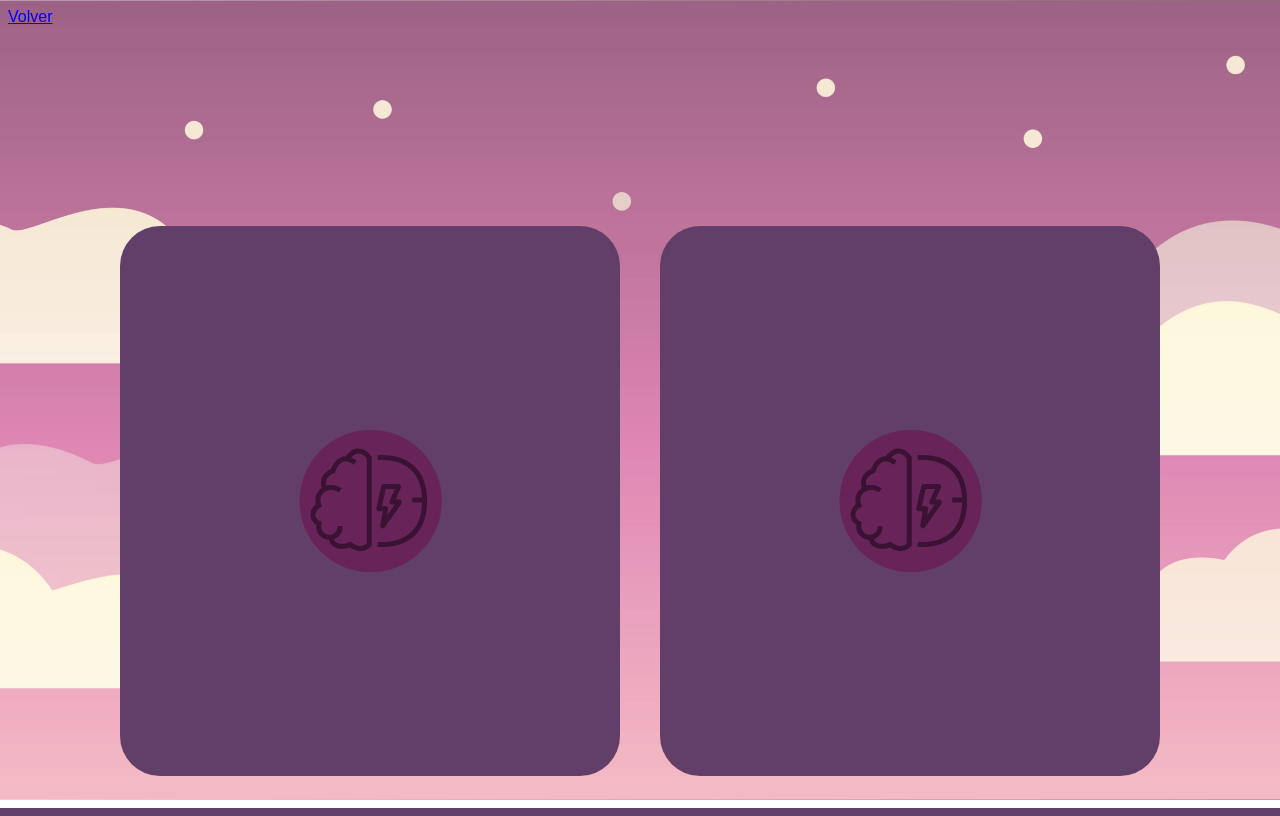
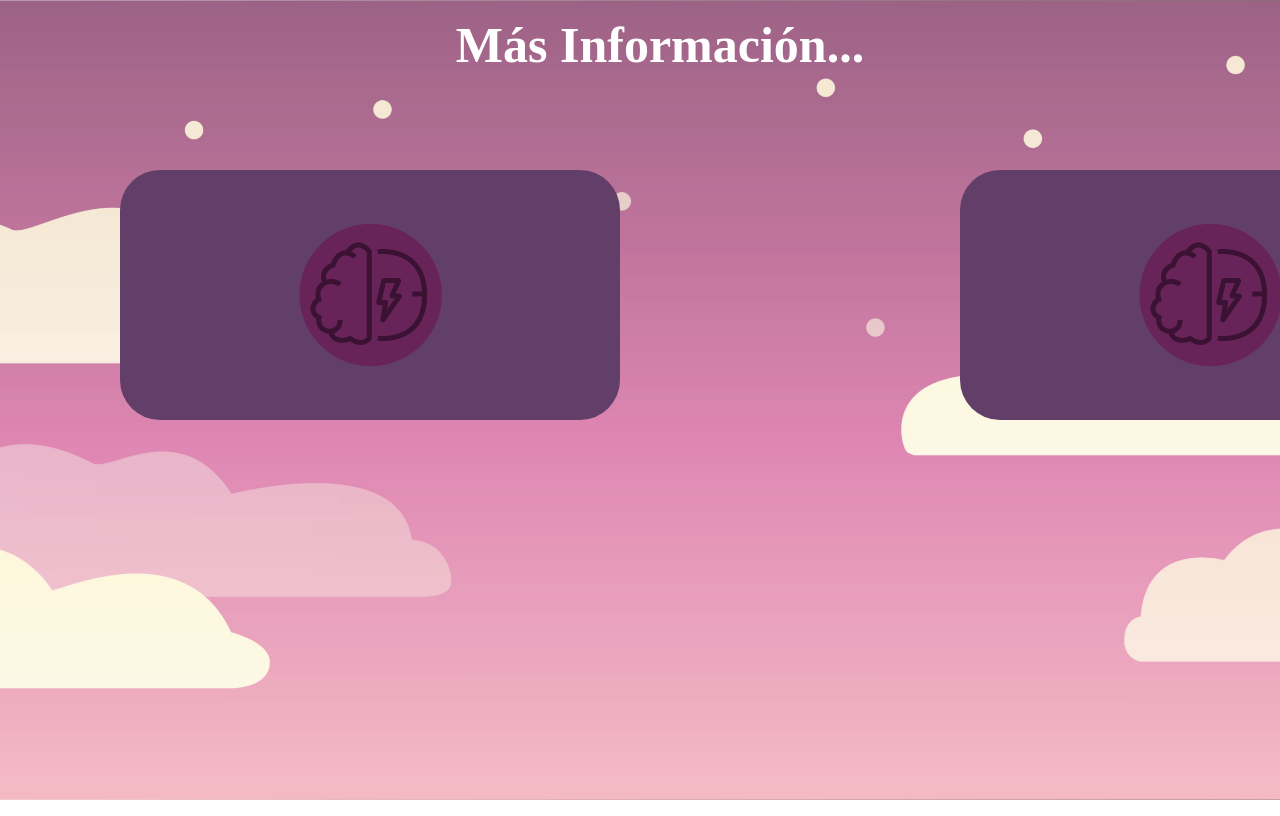
Before and after one commit to Valencua/EpiCare, a PHP site: the page made by workspace/Sitio/html/Infórmate.html in a window 1280 px wide; the page is wider, and only the part inside the window is pictured. Run offline with PHP 8.4, Linux system fonts and the light colour scheme.

Commit message:
Pantalla de Información - Flecha - Título - Reorganización

```diff
--- a/workspace/Sitio/html/Infórmate.html
+++ b/workspace/Sitio/html/Infórmate.html
@@ -9,9 +9,15 @@
       <link rel="stylesheet" href="styles.css">
   </head>
   <body>
-    <div class="flecha">
-        <a href="Lobby.html">Volver</a>
-    </div>
+    <header class="flecha">
+        <ul style="display: flex; list-style: none; align-items: center; justify-content: center;">
+            <li><a href="Lobby.html"><img src="Flecha.png" style="width: 60px; margin-left:-1000px; margin-top: 5px;"></a></li>
+            <li style="position:absolute;"><h1 style=" color:#fff; font-size: 50px; font-family: Jua;">Más Información...</h1></li>
+        </ul>
+
+
+    </header>
+
         <div  style="display:flex; align-items:center; justify-content:center;" >
             <div class="card">
                 <div class="card-inner">
--- a/workspace/Sitio/html/styles.css
+++ b/workspace/Sitio/html/styles.css
@@ -84,15 +84,15 @@ body{
  }
 .card2 {
 
-  transform:translate(-520px, 200px);
-  height: 500px;
-  width: 500px;
+  transform:translate(-520px, 80px);
+  height: 300px;
+  width: 200px;
   border-radius: 20px;
 }
 .card {
-  transform:translate(520px, 200px);
-  height: 500px;
-  width: 500px;
+  transform:translate(520px, 80px);
+  height: 300px;
+  width: 200px;
   border-radius: 20px;
 
 }
```
Also changed, not shown: workspace/Sitio/html/Flecha.png (added).
